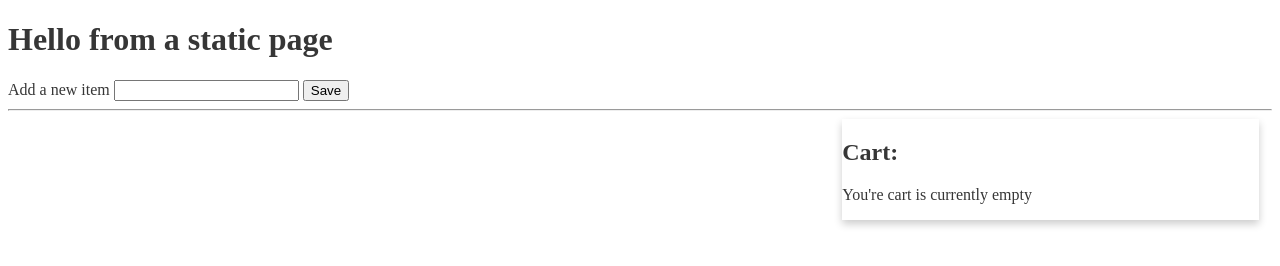
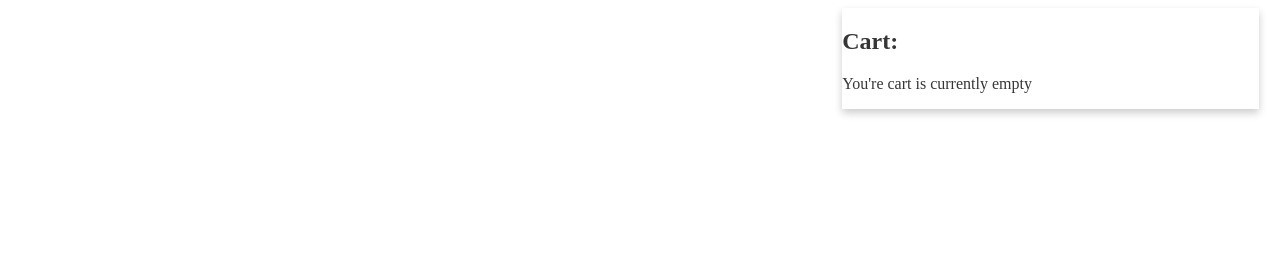
Before and after one commit to evanplaice/Artifact.Uprising, a plain HTML site: page static/index.html in a window 1280 px wide. Drawn offline with Linux system fonts and the light colour scheme; no server answers.

Commit message:
Churn
Cleanup

```diff
--- a/static/index.html
+++ b/static/index.html
@@ -7,14 +7,6 @@
   <script type="module" src="scripts/main.js" async></script>
 </head>
 <body>
-  <h1>Hello from a static page</h1>
-
-  <form id="form">
-    <label for="input">Add a new item</label>
-    <input id="input" type="text" autocomplete="off" />
-    <button>Save</button>
-  </form>
-  <hr>
   <section id="content">
     <div id="products"></div>
     <div id="cart"></div>
--- a/static/scripts/components/products.js
+++ b/static/scripts/components/products.js
@@ -9,8 +9,7 @@ export class Products extends Component {
   async getProducts() {
     return fetch('http://localhost:3000/products')
       .then(response => response.text())
-      .then(body => JSON.parse(body));
-
+      .then(body => JSON.parse(body))
   }
 
   addToCart(id) {
@@ -35,7 +34,6 @@ export class Products extends Component {
 
     this.element.querySelectorAll('button').forEach((product, index) => {
       product.addEventListener('click', () => {
-        console.log(products[index]);
         this.store.dispatch('ADD', products[index]);
       });
     });
```
